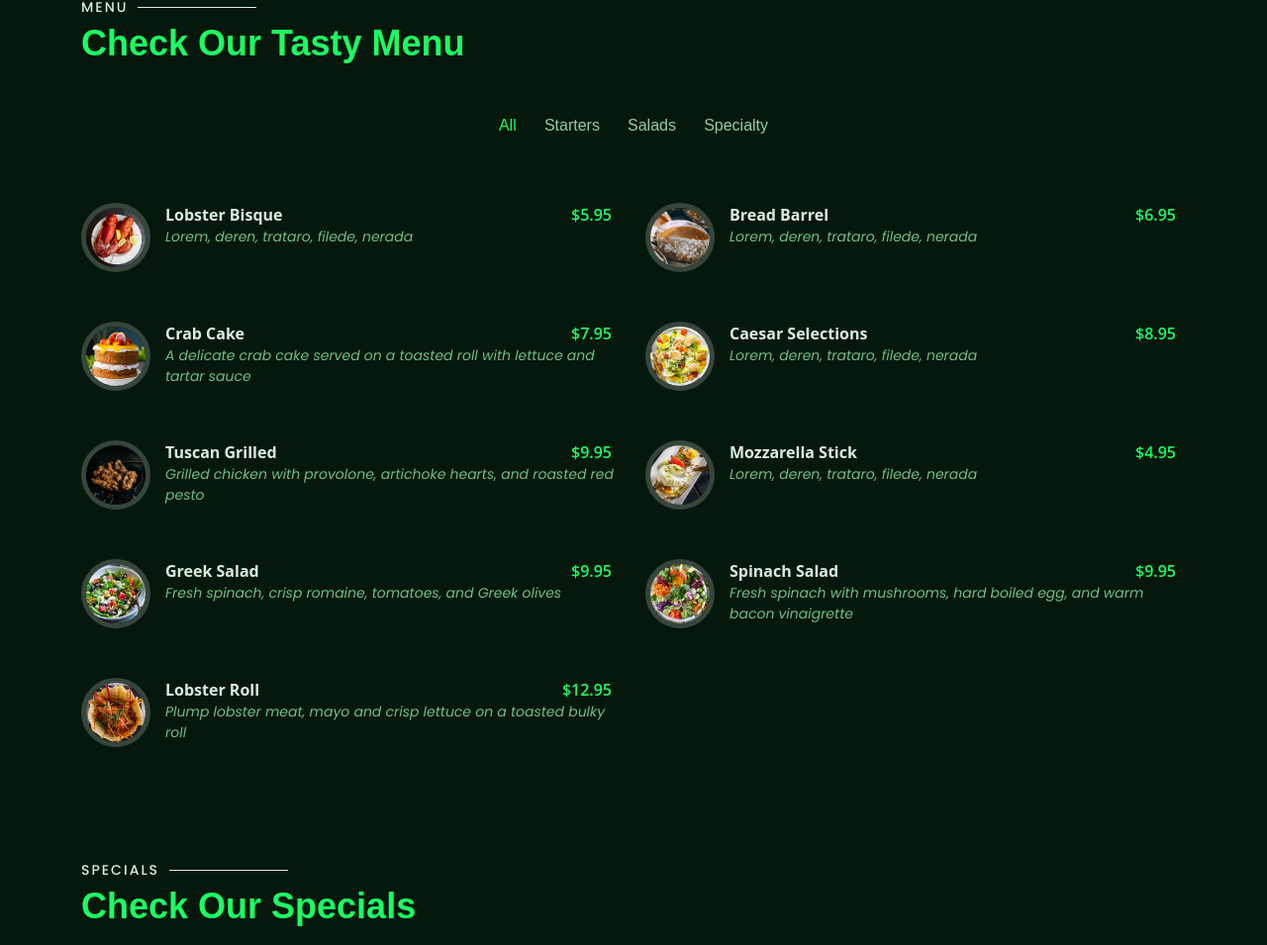
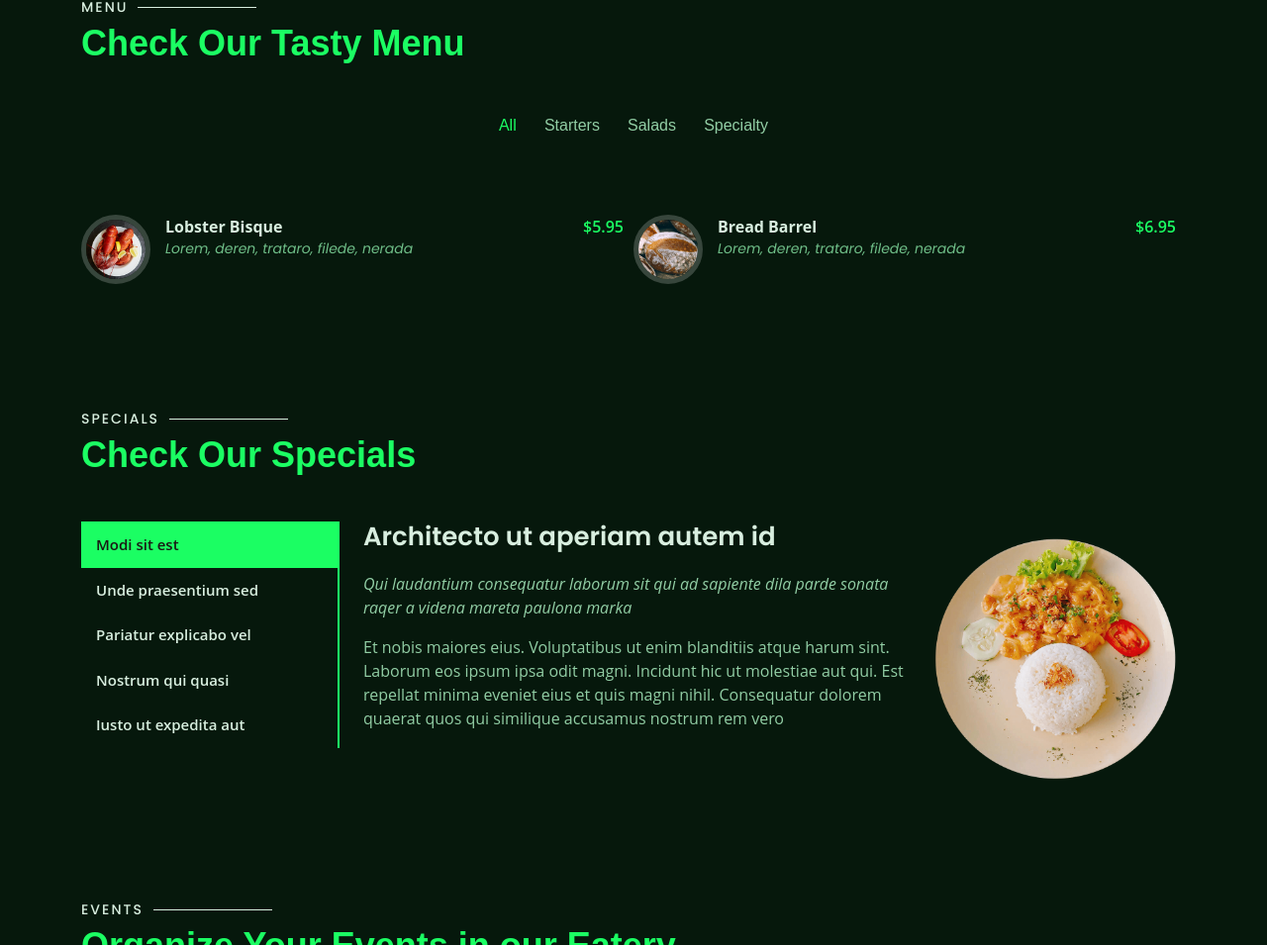
Before and after one commit to oMoFoLaYaN/Chops, a plain HTML site: page index.html in a window 1280 px wide. Shown: the part 1993-2948 px from the top of the page at 99% size. Drawn offline with nearby package versions, Linux system fonts and the light colour scheme.

Commit message:
editing menu-container

```diff
--- a/assets/css/style.css
+++ b/assets/css/style.css
@@ -95,6 +95,7 @@ h6 {
               inset 0px -8px 16px 0px rgba(254, 206, 26, 0.6),
               inset 0px 11px 28px 0px rgb(255, 255, 255);
 }
+
 /*--------------------------------------------------------------
 # Preloader
 --------------------------------------------------------------*/
@@ -800,6 +801,22 @@ section {
   margin-right: 0;
 }
 
+.menu .menu-contain {
+  width: 100%;
+  height: 9rem;
+  position: relative;
+  display: flex;
+  align-items: center;
+  justify-content: space-between;
+  overflow: auto;
+  scroll-behavior: smooth;
+  transition: 1s linear;
+}
+
+.menu .menu-contain ::-webkit-scrollbar {
+  display: none;
+}
+
 .menu .menu-item {
   margin-top: 50px;
 }
--- a/index.html
+++ b/index.html
@@ -238,7 +238,7 @@
           </div>
         </div>
 
-        <div class="row menu-container" data-aos="fade-up" data-aos-delay="200">
+        <div class="menu-contain" data-aos="fade-up" data-aos-delay="200">
 
           <div class="col-lg-6 menu-item filter-starters">
             <img src="assets/img/menu/lobster-bisque.jpg" class="menu-img" alt="">
```
